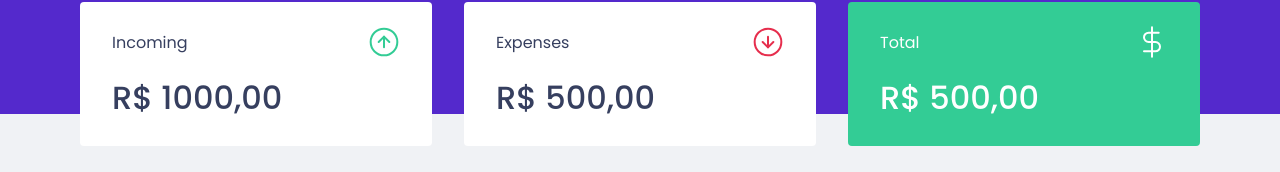
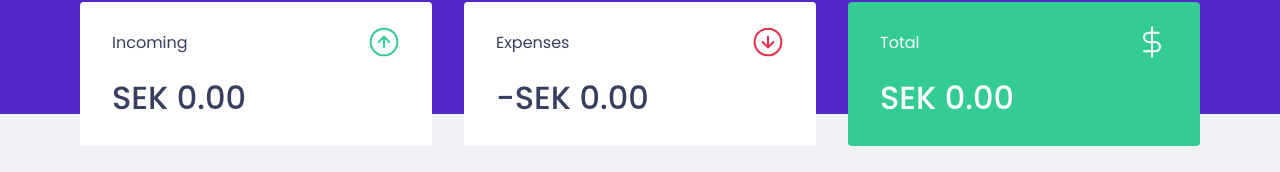
Before and after one commit to driellyps/devfinances2.0, a React (Create React App) app: page / in a window 1280 px wide. Shown: the part 158-330 px from the top of the page. Built offline with nearby package versions, Linux system fonts and the light colour scheme; no server answers; what miragejs would draw is missing.

Commit message:
calculate transactions summary

```diff
--- a/src/components/Summary/index.tsx
+++ b/src/components/Summary/index.tsx
@@ -8,6 +8,24 @@
 export function Summary() {
   const {transactions} = useContext(TransactionsContext)
 
+  const summary = transactions.reduce((acc, transaction) => {
+    if(transaction.type === "income") {
+      acc.incomes += transaction.amount
+      acc.total += transaction.amount
+    } else {
+      acc.withdraws += transaction.amount
+      acc.total -= transaction.amount
+    }
+
+    return acc
+  }, {
+    incomes: 0,
+    withdraws: 0,
+    total: 0
+  })
+
+
+
 	return(
     <Container>
       <div>
@@ -15,21 +33,36 @@
           <p>Incoming</p>
           <img src={incomeImg} alt="Incoming"/>
         </header>
-        <strong>R$ 1000,00</strong>
+        <strong>
+          {new Intl.NumberFormat('en-SV', {
+              style: 'currency',
+              currency: 'SEK'
+            }).format(summary.incomes)}
+        </strong>
       </div>
       <div>
         <header>
           <p>Expenses</p>
           <img src={expensesImg} alt="Expenses"/>
         </header>
-        <strong>R$ 500,00</strong>
+        <strong>-
+          {new Intl.NumberFormat('en-SV', {
+              style: 'currency',
+              currency: 'SEK'
+            }).format(summary.withdraws)}
+        </strong>
       </div>
       <div className="highlight-background">
         <header>
           <p>Total</p>
           <img src={totalImg} alt="Total"/>
         </header>
-        <strong>R$ 500,00</strong>
+        <strong>
+          {new Intl.NumberFormat('en-SV', {
+              style: 'currency',
+              currency: 'SEK'
+            }).format(summary.total)}
+        </strong>
       </div>
     </Container>
 	)
```
